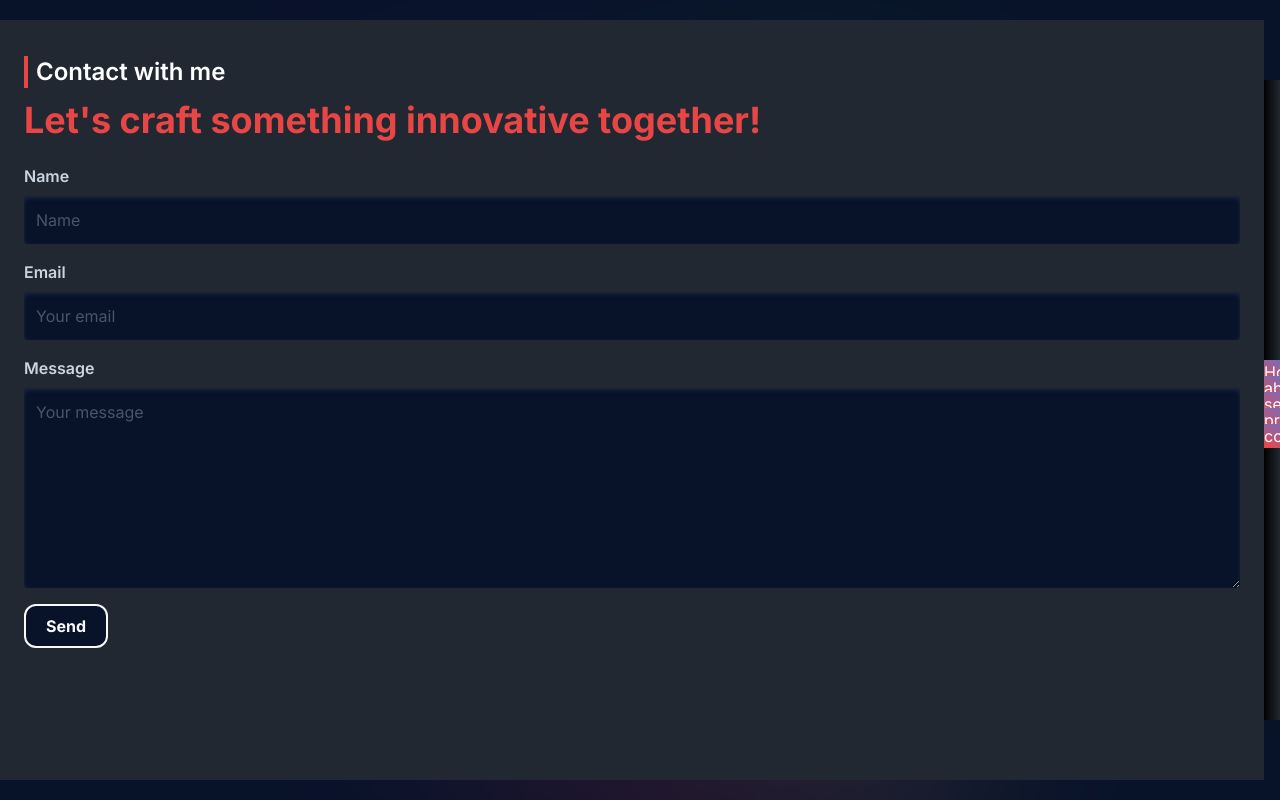
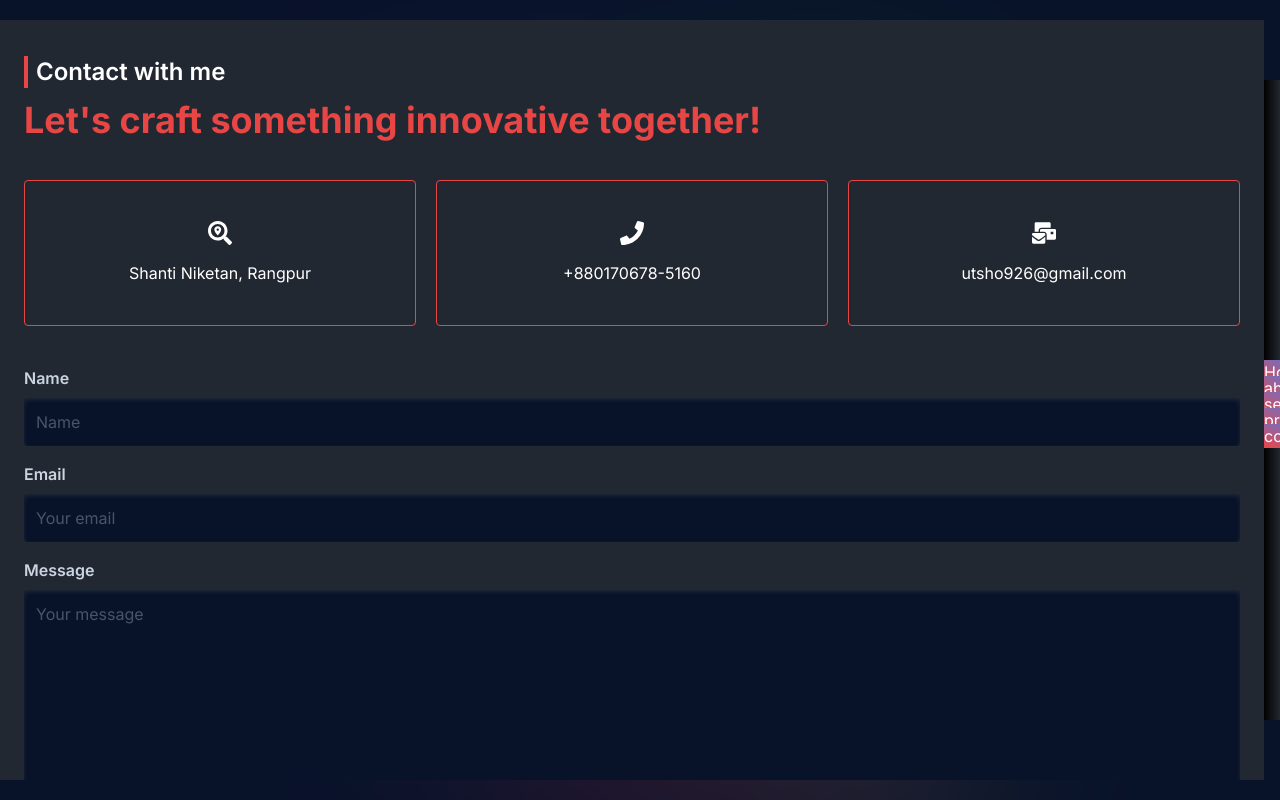
Before and after one commit to habib-utsho/utshofolio-next, a Next.js app: page /contact in a window 1280 px wide. Shown: the top 800 px of the page. Built offline with nearby package versions, Linux system fonts and the light colour scheme.

Commit message:
contact page pollish

```diff
--- a/src/app/(with-sidebar)/contact/page.js
+++ b/src/app/(with-sidebar)/contact/page.js
@@ -1,6 +1,7 @@
 'use client'
 import React from 'react';
 import { useForm } from 'react-hook-form';
+import { FaMailBulk, FaPhone, FaSearchLocation } from 'react-icons/fa';
 
 const ContactPage = () => {
 
@@ -15,6 +16,21 @@ const ContactPage = () => {
         <div className='p-6 text-white'>
             <h2 className='my-subtitle relative pl-3 my-3'><div className='absolute left-0 top-0 h-full w-1 bg-[#E84545]'></div>Contact with me</h2>
             <h2 className='my-title my-clr-one'>Let's craft something innovative together!</h2>
+
+            <div className='my-10 flex gap-5'>
+                <div className='flex-1 space-y-4 text-center p-5 py-10 rounded border border-[#E84545] hover:bg-[#E84545]  transition duration-500'>
+                    <FaSearchLocation className='mx-auto text-2xl'></FaSearchLocation>
+                    <p>Shanti Niketan, Rangpur</p>
+                </div>
+                <div className='flex-1 space-y-4 text-center p-5 py-10 rounded border border-[#E84545] hover:bg-[#E84545] transition duration-500'>
+                    <FaPhone className='mx-auto text-2xl'></FaPhone>
+                    <p>+880170678-5160</p>
+                </div>
+                <div className='flex-1 space-y-4 text-center p-5 py-10 rounded border border-[#E84545] hover:bg-[#E84545] transition duration-500'>
+                    <FaMailBulk className='mx-auto text-2xl'></FaMailBulk>
+                    <p>utsho926@gmail.com</p>
+                </div>
+            </div>
 
             <form onSubmit={handleSubmit(handleSubmitFunc)} className='space-y-4 my-6'>
                 <div className='space-y-2'>
--- a/src/app/(with-sidebar)/page.js
+++ b/src/app/(with-sidebar)/page.js
@@ -1,4 +1,5 @@
 import React from 'react';
+import { FaDownload } from 'react-icons/fa';
 
 const page = () => {
     return (
@@ -7,7 +8,7 @@ const page = () => {
                 <h2 className='my-title my-clr-one'>Ahashan Habib Utsho</h2>
                 <h3> Full stack web developer </h3>
                 <p>Sometimes five Imprimaturs are seen together dialogue-wise in the piazza of one title-page, complimenting and ducking each to other with their shaven reverences, whether the author, who stands by in perplexity at the foot of his epistle, shall to the press or to the sponge.</p>
-                <button className='my-btn-one'>Download resume</button>
+                <button className='my-btn-one'>Download resume <FaDownload></FaDownload></button>
             </div>
 
             <div className='grid grid-cols-2 md:grid-cols-4 bg-gradient-to-r from-red-300 to-red-500 mt-10 text-center w-full'>
--- a/src/app/globals.css
+++ b/src/app/globals.css
@@ -92,9 +92,6 @@
 .my-clr-one{
   color: #E84545;
 }
-.my-clr-one-bg{
-  background-color: #E84545;
-}
 
 /* my inp */
 .my-inp{
@@ -103,11 +100,11 @@
 
 /* My btn */
 .my-btn-one{
-  @apply relative inline-flex items-center justify-start px-5 py-2 overflow-hidden font-bold border-2 border-slate-50 rounded-xl z-50 text-slate-50 bg-[#081229]
+  @apply relative inline-flex items-center justify-start gap-2 px-5 py-2 overflow-hidden font-bold border-2 border-slate-50 rounded-xl z-50 text-slate-50 bg-[#081229]
 }
 .my-btn-one::before{
   content: '';
- @apply absolute top-0 left-0 w-48 h-48 -mt-1 transition-all duration-500 ease-in-out rotate-45 -translate-x-56 -translate-y-24 bg-white opacity-100 -z-10
+ @apply absolute top-0 left-0 w-48 h-56 -mt-1 transition-all duration-500 ease-in-out rotate-45 -translate-x-64 -translate-y-24 bg-white opacity-100 -z-10
 }
 .my-btn-one:hover{
   @apply text-[#081229]
```
